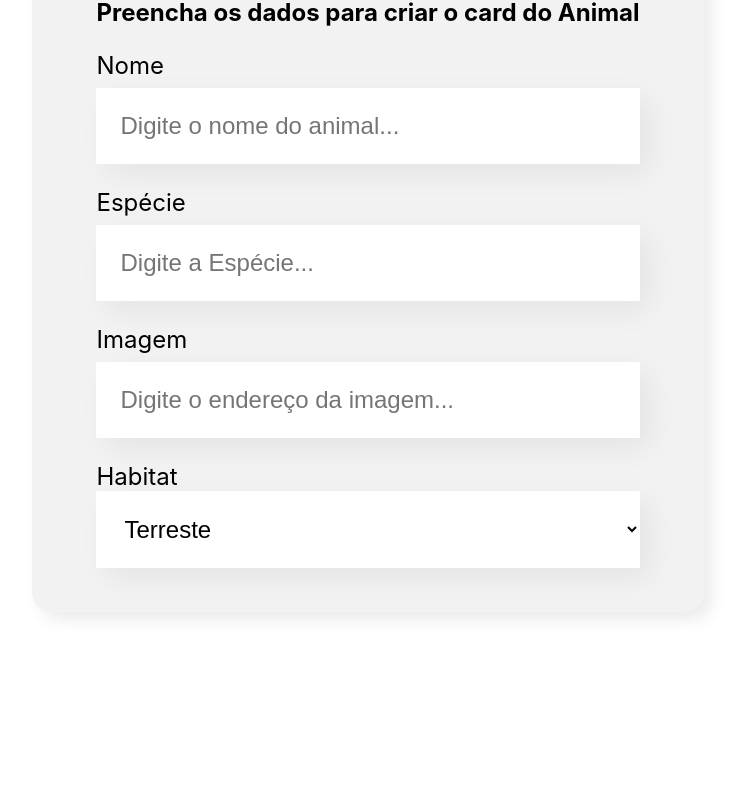
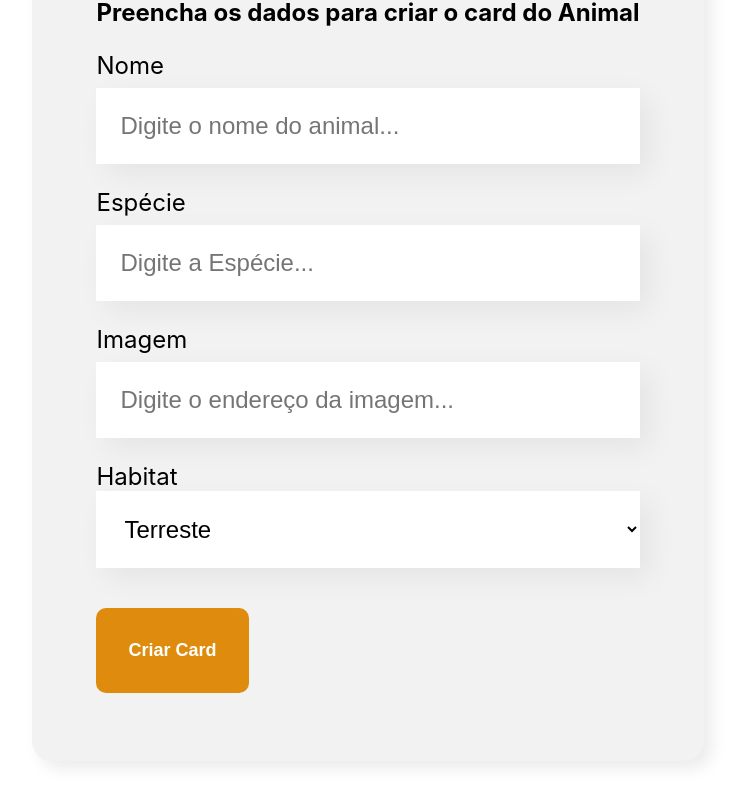
Before and after one commit to LucasRivetti/animais, a React (Create React App) app: page / in a window 1280 px wide. Shown: the part 1102-1907 px from the top of the page, without its empty margins (272-1012 px from the left). Before the commit the page ends 1794 px from the top, so only its background shows below. Built offline with nearby package versions, Linux system fonts and the light colour scheme.

Commit message:
Formulario e botao criados

```diff
--- a/src/App.js
+++ b/src/App.js
@@ -4,8 +4,8 @@
 function App() {
   return (
     <div className="App">
-      <Banner/>
-      <Formulario/>
+      <Banner />
+      <Formulario />
     </div>
   );
 }
--- /dev/null
+++ b/src/components/Botao/Botao.css
@@ -0,0 +1,15 @@
+.botao {
+    background-color: rgb(223, 139, 13);
+    border-radius: 10px;
+    font-weight: 700;
+    font-size: 18px;
+    padding: 32px;
+    border:  none;
+    cursor: pointer;
+    color: #FFF;
+    margin: 32px 0;
+}
+
+.botao:hover{
+    color: #f3cba4c8;
+}
--- /dev/null
+++ b/src/components/Botao/index.js
@@ -0,0 +1,11 @@
+import './Botao.css'
+
+const Botao = (props) => {
+    return(
+        <button className='botao'>
+            {props.children}
+        </button>
+    )
+}
+
+export default Botao;
--- a/src/components/Campotexto/index.js
+++ b/src/components/Campotexto/index.js
@@ -7,7 +7,7 @@
     return(
         <div className="campo-texto">
             <label>{props.label}</label>
-            <input placeholder={placeholderModificada}/>
+            <input required={props.obrigatorio} placeholder={placeholderModificada}/>
         </div>
     )
 
--- a/src/components/Formulario/inderx.js
+++ b/src/components/Formulario/inderx.js
@@ -1,3 +1,4 @@
+import Botao from '../Botao';
 import CampoTexto from '../CampoTexto';
 import ListaSuspensa from '../ListaSuspensa';
 import './Formulario.css'
@@ -9,14 +10,24 @@
         'Aquático',
         'Aéreo'
     ]
+
+    const aoSalvar = (evento) => {
+        evento.preventDefault()
+        //utilizado para a pagina nao recarregar, ele nao vai realizar o comportamento padrao dele
+        console.log('Form foi submetido')
+    }
+
     return (
         <section className="formulario">
-            <form>
+            <form onSubmit={aoSalvar}>
                 <h2>Preencha os dados para criar o card do Animal</h2>
-                <CampoTexto label="Nome" placeholder="Digite o nome do animal" />
-                <CampoTexto label="Espécie" placeholder="Digite a Espécie" />
+                <CampoTexto obrigatorio={true}label="Nome" placeholder="Digite o nome do animal" />
+                <CampoTexto obrigatorio={true} label="Espécie" placeholder="Digite a Espécie" />
                 <CampoTexto label="Imagem" placeholder="Digite o endereço da imagem" />
-                <ListaSuspensa label="Habitat" itens= {Habitat}/>
+                <ListaSuspensa obrigatorio={true} label="Habitat" itens={Habitat} />
+                <Botao>
+                    Criar Card
+                </Botao>
             </form>
         </section>
     )
--- a/src/components/ListaSuspensa/index.js
+++ b/src/components/ListaSuspensa/index.js
@@ -1,14 +1,14 @@
 import './ListaSuspensa.css';
 
-const ListaSuspensa = (props) =>{
+const ListaSuspensa = (props) => {
     console.log(props.itens)
-    return(
+    return (
         <div className='lista-suspensa'>
             <label>
                 {props.label}
             </label>
-            <select>
-            {props.itens.map(item => <option key={item}>{item}</option>)}
+            <select required={props.obrigatorio}>
+                {props.itens.map(item => <option key={item}>{item}</option>)}
             </select>
         </div>
 
```
